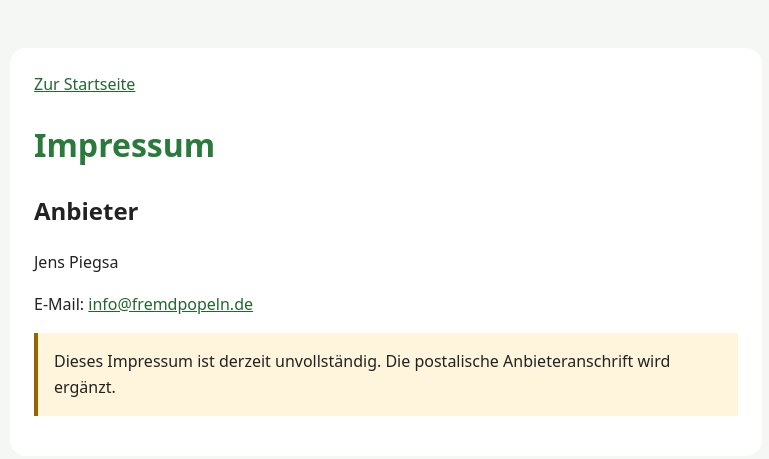
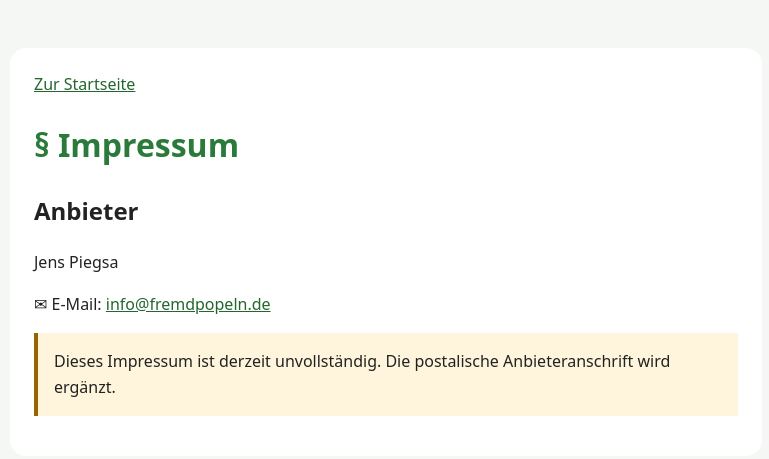
Before and after one commit to JensPiegsa/fremdpopeln-site, a plain HTML site: page impressum.html in a window 1280 px wide. Shown: the whole page, without its empty margins (254-1023 px from the left). Drawn offline with Linux system fonts and the light colour scheme.

Commit message:
Add section and envelope symbols to imprint

```diff
--- a/impressum.html
+++ b/impressum.html
@@ -8,9 +8,9 @@
 </head>
 <body><main>
 <a href="./">Zur Startseite</a>
-<h1>Impressum</h1>
+<h1><span aria-hidden="true">&sect;</span> Impressum</h1>
 <h2>Anbieter</h2>
-<p>Jens Piegsa</p><p>E-Mail: <a href="mailto:info@fremdpopeln.de">info@fremdpopeln.de</a></p>
+<p>Jens Piegsa</p><p><span aria-hidden="true">&#9993;</span> E-Mail: <a href="mailto:info@fremdpopeln.de">info@fremdpopeln.de</a></p>
 <p class="notice">Dieses Impressum ist derzeit unvollständig. Die postalische Anbieteranschrift wird ergänzt.</p>
 </main></body>
 </html>
```
